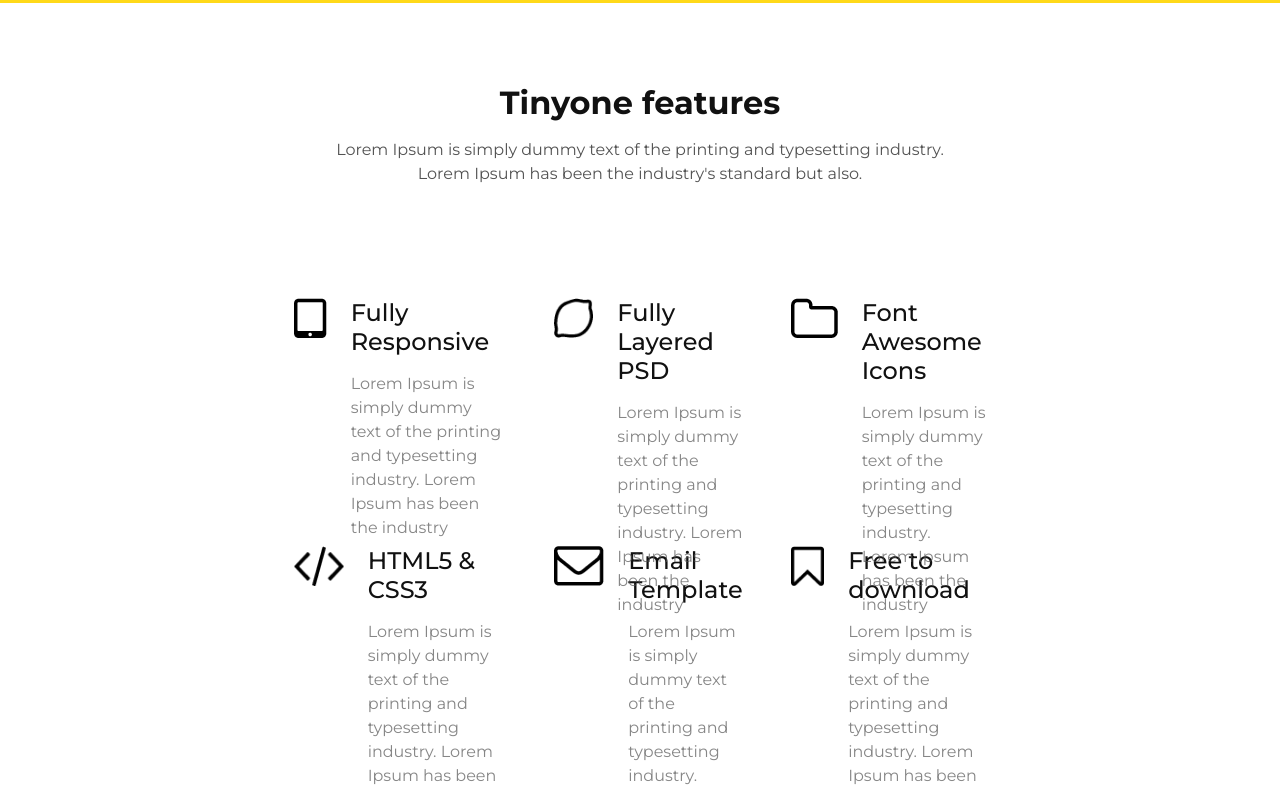
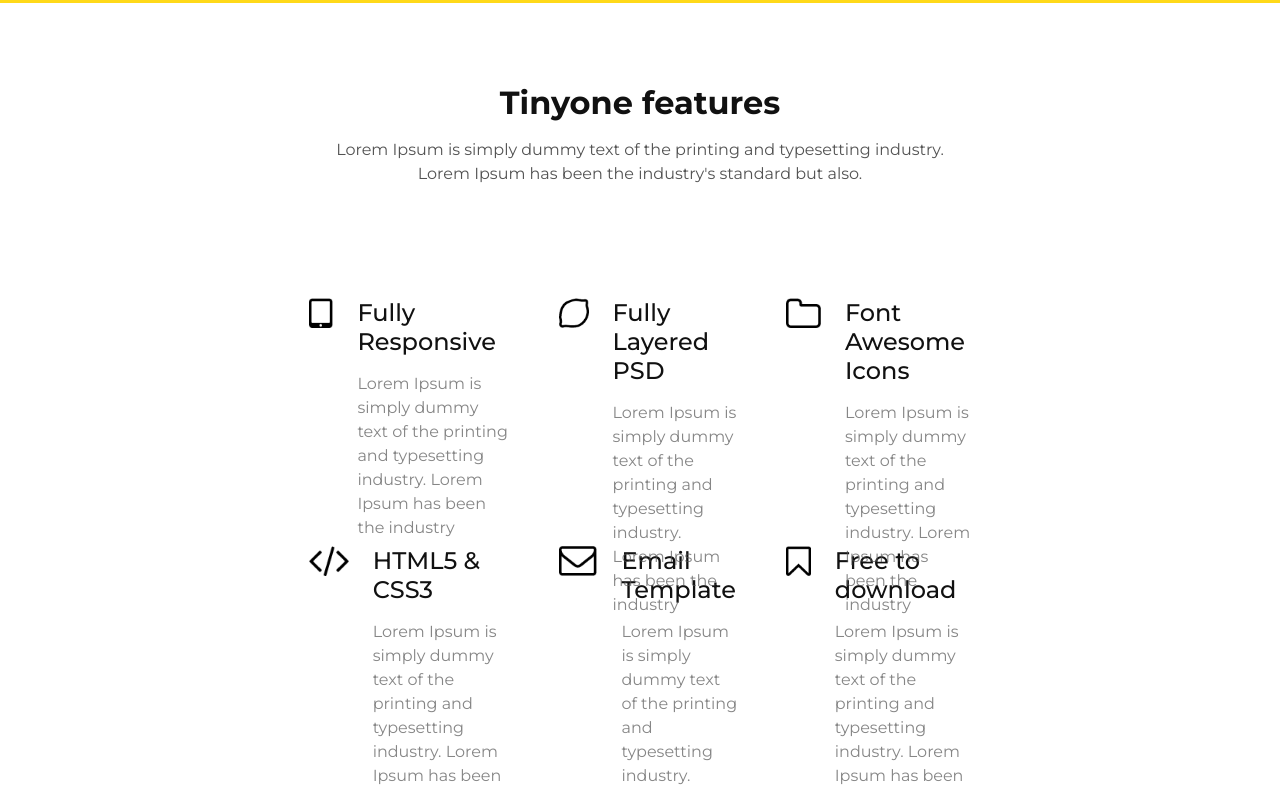
Before and after one commit to SaMatheus/2B-Frontend-Test, a React (Create React App) app: page / in a window 1280 px wide. Shown: the part 873-1664 px from the top of the page. Built offline with nearby package versions, Linux system fonts and the light colour scheme.

Commit message:
Ajustando tamanho dos icones para seguir os padroes de boas praticas de UI/UX

```diff
--- a/src/pages/Home/styles.js
+++ b/src/pages/Home/styles.js
@@ -120,8 +120,8 @@
     /* Box Model */
     margin-right: 1.5rem;
     align-self: flex-start;
-    height: 40px;
-    width: 50px;
+    height: 30px;
+    width: 40px;
   }
 
   div {
```
